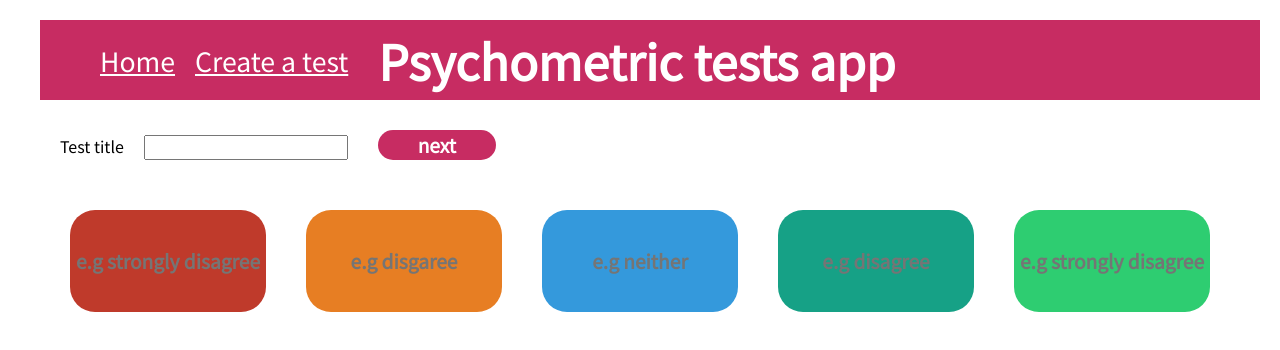
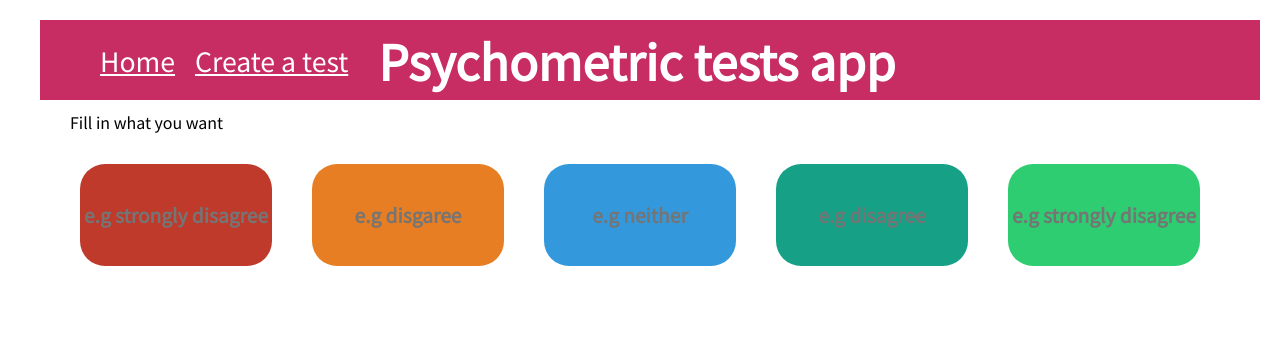
Before and after one commit to saraHumphries/psychometric_test_app, a React (Create React App) app in the folder psychometric_tests_app_client_side/: page /create_new_test in a window 1280 px wide. Both pictures are taken after a click on the button "next". Shown: the top 350 px of the page. Built offline with nearby package versions, Linux system fonts and the light colour scheme; no server answers.

Commit message:
likert options hidden until title is set

```diff
--- a/psychometric_tests_app_client_side/src/App.css
+++ b/psychometric_tests_app_client_side/src/App.css
@@ -97,6 +97,11 @@ nav {
     height: 10%
 }
 
+#likert-options-section {
+    display: none;
+    flex-direction: column;
+}
+
 #likert-options-form {
     display: flex;
 }
--- a/psychometric_tests_app_client_side/src/containers/CreateTestPage.js
+++ b/psychometric_tests_app_client_side/src/containers/CreateTestPage.js
@@ -13,6 +13,18 @@ const CreateTestPage = function() {
         };
         PsychometricTestsService.postPsychometricTest(psychometricTestToPost)
             .then(res => setNewPsychometricTest(res));
+        hideTitleForm();
+        makeLikertInputsVisible();
+    };
+
+    const hideTitleForm = function() {
+        const titleForm = document.getElementById('title-form');
+        titleForm.style.display = 'none';
+    };
+
+    const makeLikertInputsVisible = function() {
+        const likertInputs = document.getElementById('likert-options-section');
+        likertInputs.style.display = 'block';
     };
 
     return (
@@ -25,6 +37,12 @@ const CreateTestPage = function() {
                     <button id='submit-title-button' onClick={onTitleSubmit}>next</button>
                 </section>
 
+                {newPsychometricTest? <h2 id='title-set-title'>{newPsychometricTest.title}</h2>: null}
+
+                <div id='likert-options-section'>
+                    <div>
+                        <p>Fill in what you want</p>
+                    </div>
                     <section id='likert-options-form'>
                         <input className='likert_input' id='likert_option_1' type='text' placeholder='e.g strongly disagree'></input>
                         <input className='likert_input' id='likert_option_2' type='text' placeholder='e.g disgaree'></input>
@@ -33,6 +51,7 @@ const CreateTestPage = function() {
                         <input className='likert_input' id='likert_option_5' type='text' placeholder='e.g strongly disagree'></input>
                     </section>
                 </div>
+            </div>
 
     );
 };
```
Also changed, not shown: 1 other file (tests, documents, lock files or other folders). Lines whose indentation alone changed are shown as unchanged.
